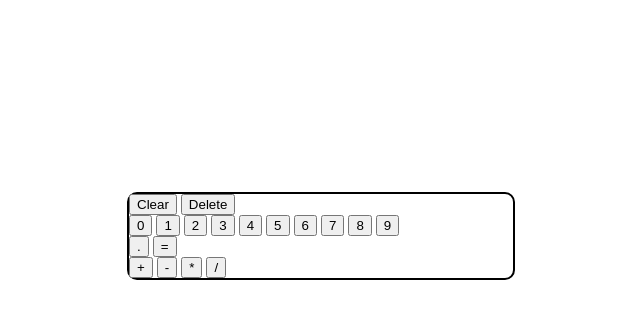
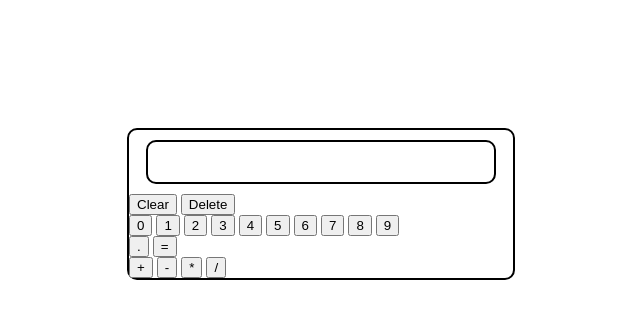
Before and after one commit to NilsonCesar/calculator, a plain HTML site: page index.html in a window 1280 px wide. Shown: the whole page, without its empty margins (319-959 px from the left). Drawn offline with Linux system fonts and the light colour scheme.

Commit message:
Add basic style to display div

```diff
--- a/style.css
+++ b/style.css
@@ -1,7 +1,17 @@
 .calculator {
     display: flex;
+    flex-direction: column;
     width: 30%;
-    margin: 15% auto;
+    margin: 10% auto;
     border: 2px solid black;
     border-radius: 10px;
 }
+
+.display {
+    display: flex;
+    width: 90%;
+    height: 40px;
+    border: 2px solid black;
+    border-radius: 10px;
+    margin: 10px auto;
+}
```
